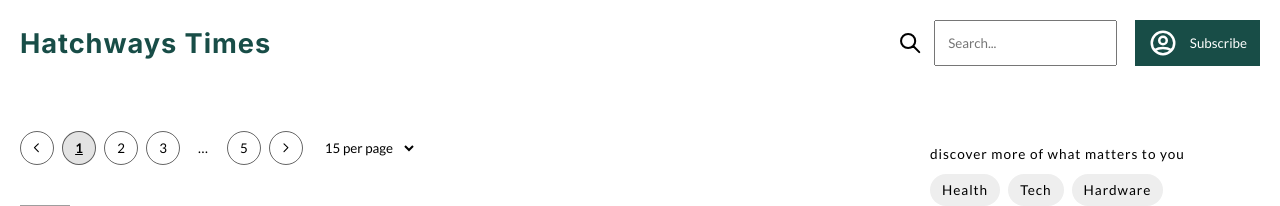
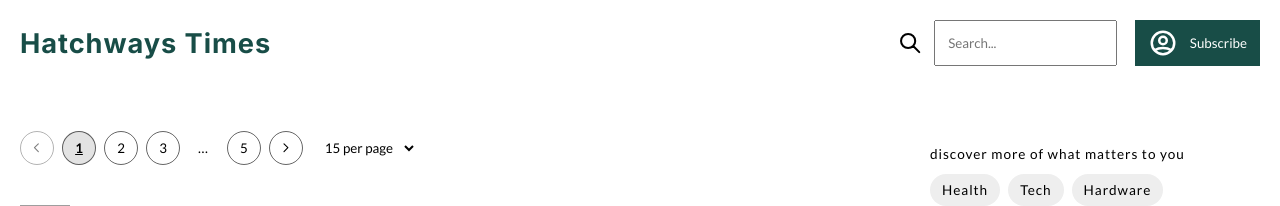
Before and after one commit to naumch1k/4e015a, a React (Create React App) app: page / in a window 1280 px wide. Shown: the top 206 px of the page. Built offline with nearby package versions, Linux system fonts and the light colour scheme; grey boxes are pictures that could not be loaded.

Commit message:
feat: disable Previous/Next button if user at the beginning/end of the results, respectively

```diff
--- a/src/components/Pagination.jsx
+++ b/src/components/Pagination.jsx
@@ -42,7 +42,7 @@ function Pagination({
           // Do not remove the aria-label below, it is used for Hatchways automation.
           aria-label="Goto previous page"
           onClick={onPrevious}
-          disabled={paginationRange.length == 1}
+          disabled={paginationRange.length == 1 || currentPage == 1}
         >
           <ChevronLeftIcon />
         </button>
@@ -84,7 +84,7 @@ function Pagination({
           // Do not remove the aria-label below, it is used for Hatchways automation.
           aria-label="Goto next page"
           onClick={onNext}
-          disabled={paginationRange.length == 1}
+          disabled={paginationRange.length == 1 || currentPage == paginationRange.length}
         >
           <ChevronRightIcon />
         </button>
```
